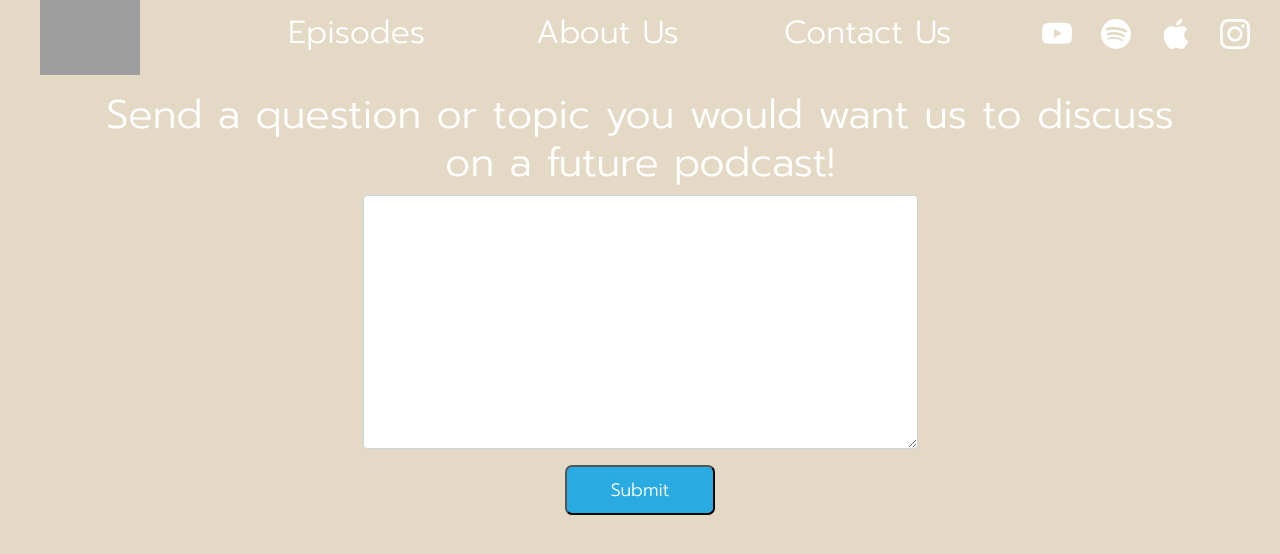
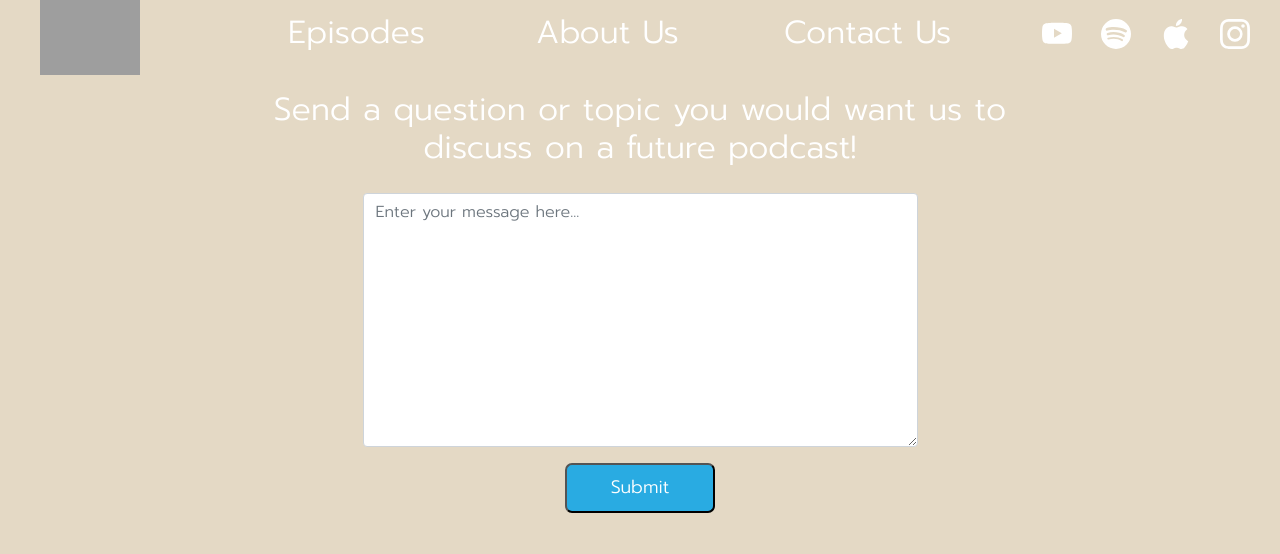
Before and after one commit to fab1214/you-are-here-podcast, a React (Create React App) app: page /Contact in a window 1280 px wide. Shown: the top 554 px of the page. Built offline with nearby package versions, Linux system fonts and the light colour scheme; grey boxes are pictures that could not be loaded.

Commit message:
add bios & mantra to about us page; fix minor styling

```diff
--- a/src/About.js
+++ b/src/About.js
@@ -5,14 +5,21 @@ const About = () => {
     return (
         <section className="dark">
             <div className="container py-4">
-                <h1 className="h1 text-center" id="pageHeaderTitle">Your hosts</h1>
+                <h1 className="h1 text-center" id="pageHeaderTitle">What we do</h1>
+
+                <article className="postcard">
+                    <div className="postcard__text">
+                        <div className="postcard__preview-txt">Hosts Mike Nowicki and David Volino, and sometimes other guests, discuss a range of topics that revolve around the world of filmmaking and acting, while connecting certain aspects of production or a role to what we feel in everyday life.</div>
+                    </div>
+                </article>
+
 
                 <article className="postcard">
                     <img className="postcard__img" src="https://picsum.photos/1000/1000" alt="Image Title" />
                     <div className="postcard__text">
-                        <h1 className="postcard__title">Mike</h1>
+                        <h1 className="postcard__title">Mike Nowicki (DP, Editor)</h1>
                         <div className="postcard__bar"></div>
-                        <div className="postcard__preview-txt">Lorem ipsum dolor sit amet consectetur adipisicing elit. Eligendi, fugiat asperiores inventore beatae accusamus odit minima enim, commodi quia, doloribus eius! Ducimus nemo accusantium maiores velit corrupti tempora reiciendis molestiae repellat vero. Eveniet ipsam adipisci illo iusto quibusdam, sunt neque nulla unde ipsum dolores nobis enim quidem excepturi, illum quos!</div>
+                        <div className="postcard__preview-txt">"This started with the intention of wanting to open up and have longer conversations with my friend Dave. As a result, I have gained such an appreciaition for living in the moment and sharing my most vulnerable sides with the world."</div>
                         <ul className="postcard__tagbox">
                             <li className="tag__item">
                             <a href='https://www.instagram.com/youareherepc/?hl=en'>
@@ -62,9 +69,9 @@ const About = () => {
                 <article className="postcard">
                     <img className="postcard__img" src="https://picsum.photos/501/500" alt="Image Title" />
                     <div className="postcard__text">
-                        <h1 className="postcard__title">Dave</h1>
+                        <h1 className="postcard__title">David Joseph Volino (Actor, Writer)</h1>
                         <div className="postcard__bar"></div>
-                        <div className="postcard__preview-txt">Lorem ipsum dolor sit amet consectetur adipisicing elit. Eligendi, fugiat asperiores inventore beatae accusamus odit minima enim, commodi quia, doloribus eius! Ducimus nemo accusantium maiores velit corrupti tempora reiciendis molestiae repellat vero. Eveniet ipsam adipisci illo iusto quibusdam, sunt neque nulla unde ipsum dolores nobis enim quidem excepturi, illum quos!</div>
+                        <div className="postcard__preview-txt">"Love ya'll and please be kind to one another."</div>
                         <ul className="postcard__tagbox">
                             <li className="tag__item">
                             <a href='https://www.instagram.com/youareherepc/?hl=en'>
--- a/src/Contact.css
+++ b/src/Contact.css
@@ -1,5 +1,7 @@
 .form_header{
     text-align: center;
+    margin: 0 auto 0.5rem;
+    width: 66%;
 }
 
 .form-group {
@@ -7,6 +9,9 @@
     justify-content: center;
 }
 
+.form {
+    margin-top: 25px;
+}
 textarea.form-control {
     width: 50%;
     background: white;
@@ -25,6 +30,7 @@ button {
     height: 50px;
     width: 150px;
     font-size: 18px;
+    cursor: pointer;
 }
 
 button:hover{
@@ -33,4 +39,5 @@ button:hover{
 
 .error_message {
     text-align: center;
+    margin-top: 10px;
 }
--- a/src/Contact.js
+++ b/src/Contact.js
@@ -22,9 +22,9 @@ const Contact = () => {
   return (
     <section>
       <div className="container">
-        <h1 className="form_header">
+        <h2 className="form_header">
           Send a question or topic you would want us to discuss on a future podcast!
-        </h1>
+        </h2>
         <div className="form">
               <form onSubmit={handleSubmit}>
 
@@ -34,6 +34,7 @@ const Contact = () => {
                     className="form-control"
                     rows={10}
                     value={comment}
+                    placeholder="Enter your message here..."
                     // onBlur={handleChange}
                     onChange={(e) => setComment(e.target.value)}
                   ></textarea>
--- a/src/Home.css
+++ b/src/Home.css
@@ -10,4 +10,10 @@
 
 .view-more {
     text-align: center;
+    margin-top: 10px;
 }
+
+.view-more:hover a {
+    text-decoration: none;
+    color: white;
+}
```
